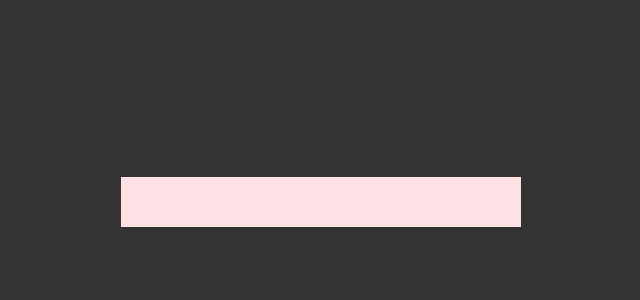
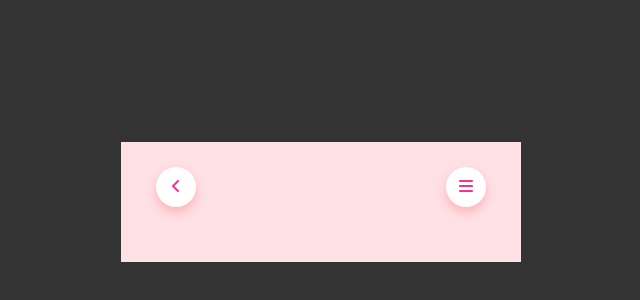
Before and after one commit to fadyibrahimdev/music-player, a plain HTML site: page index.html in a window 1280 px wide. Shown: the part 198-498 px from the top of the page, without its empty margins (319-959 px from the left). Drawn offline with Linux system fonts and the light colour scheme.

Commit message:
add: navigation

```diff
--- a/index.html
+++ b/index.html
@@ -5,11 +5,19 @@
     <meta name="viewport" content="width=device-width, initial-scale=1.0">
     <title>Music Player</title>
     <link rel="stylesheet" href="styles.css">
+    <script src="https://kit.fontawesome.com/6f3805efb2.js" crossorigin="anonymous"></script>
 </head>
 <body>
     <div class="container">
         <div class="music-player">
-
+            <nav>
+                <div class="circle">
+                    <i class="fa-solid fa-angle-left"></i>
+                </div>
+                <div class="circle">
+                    <i class="fa-solid fa-bars"></i>
+                </div>
+            </nav>
         </div>
     </div>
 </body>
--- a/styles.css
+++ b/styles.css
@@ -20,3 +20,19 @@
     padding: 25px 35px;
     text-align: center;
 }
+
+nav {
+    display: flex;
+    justify-content: space-between;
+    margin-bottom: 30px;
+}
+
+nav .circle {
+    border-radius: 50%;
+    width: 40px;
+    height: 40px;
+    line-height: 40px;
+    background: #fff;
+    color: #f53192;
+    box-shadow: 0 5px 10px rgba(255,26,26,0.22);
+}
```
